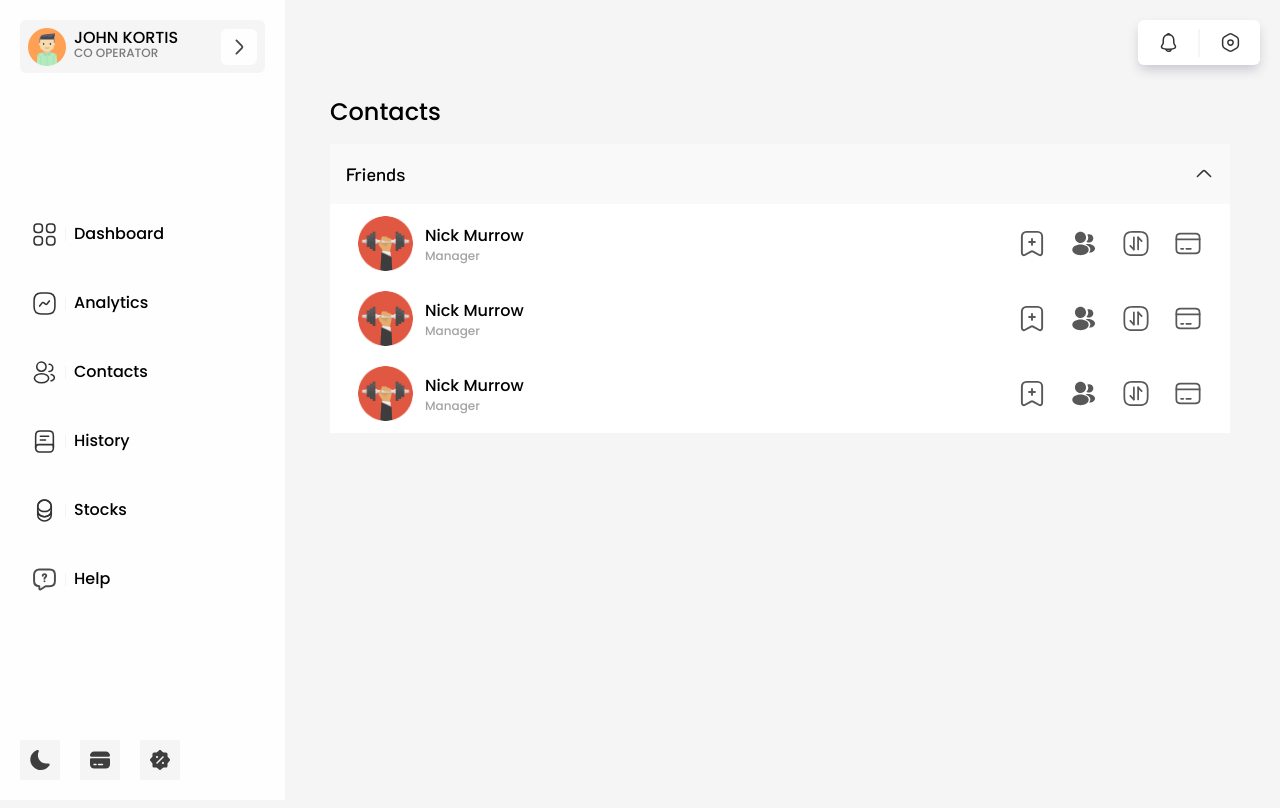
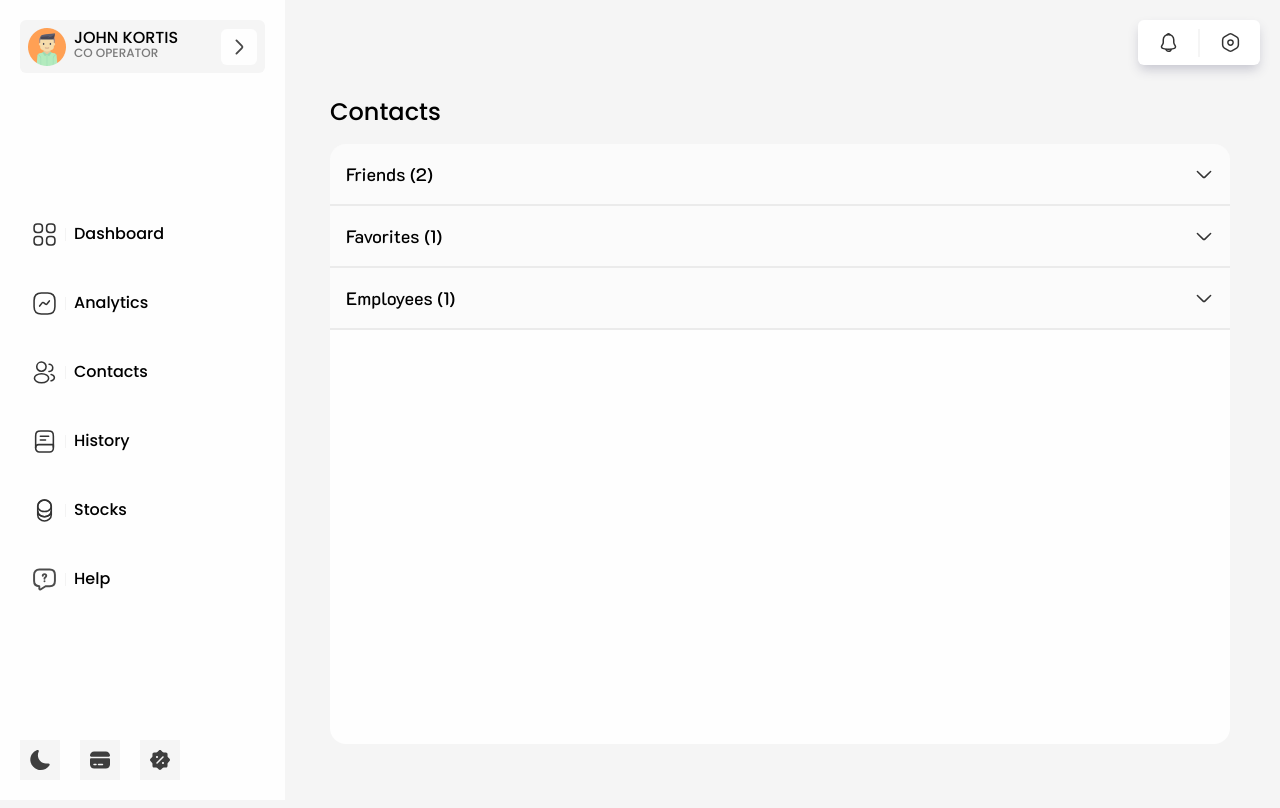
Before and after one commit to ModernDesigners/ModernBank, a React (Vite) app: page / in a window 1280 px wide. Shown: the top 808 px of the page. Built offline with nearby package versions, Linux system fonts and the light colour scheme.

Commit message:
Added ContactsPage Functional

```diff
--- /dev/null
+++ b/src/API/FriendsAPI.ts
@@ -0,0 +1,18 @@
+import avatar1 from "../assets/images/users/user1.png";
+import avatar2 from "../assets/images/users/user2.png";
+import avatar3 from "../assets/images/users/user3.png";
+import avatar4 from "../assets/images/users/user4.png";
+
+// STATUS
+// 1 = FRIEND
+// 2 = FAVORITE
+// 3 = EMPLOYEE
+
+const friendsAPI = [
+  { id: 1, img: avatar1, name: "Nick Marrow", status: 1 },
+  { id: 2, img: avatar2, name: "George Winston", status: 1 },
+  { id: 3, img: avatar3, name: "Kyte Ryls", status: 2 },
+  { id: 4, img: avatar4, name: "Nicholas Brime", status: 3 },
+];
+
+export default friendsAPI;
--- a/src/pages/Contacts/Contact.tsx
+++ b/src/pages/Contacts/Contact.tsx
@@ -5,14 +5,28 @@
 import arrangeverticalsquare from "../../assets/images/icons/arrangeverticalsquare.svg";
 import card from "../../assets/images/icons/whiteCard.svg";
 import removeArchive from "../../assets/images/icons/archiveminus.svg";
-export default function Contact() {
+import { Ifriends } from "./Contacts";
+
+export default function Contact({ id, name, img, status }: Ifriends) {
+  const getStatus = (statusId: number) => {
+    switch (statusId) {
+      case 1:
+        return "Friend";
+      case 2:
+        return "Favorite";
+      case 3:
+        return "Employee";
+      default:
+        return "Status_undefined";
+    }
+  };
   return (
-    <div className="flex justify-between pl-4 pr-4">
+    <div data-id={id} className="flex justify-between pl-4 pr-4">
       <div className="flex items-center gap-3 ">
-        <img src={a} className="w-[55px]" alt="" />
+        <img src={img} className="w-[55px]" alt="" />
         <div>
-          <h2 className="font-pmedium">Nick Murrow</h2>
-          <p className="font-pmedium text-xs text-gray">Manager</p>
+          <h2 className="font-pmedium">{name}</h2>
+          <p className="font-pmedium text-xs text-gray">{getStatus(status)}</p>
         </div>
       </div>
       <div className="flex gap-6">
--- /dev/null
+++ b/src/pages/Contacts/ContactList.tsx
@@ -0,0 +1,43 @@
+import { useState } from "react";
+import arrowup from "../../assets/images/icons/arrowup2.svg";
+import Contact from "./Contact";
+import { Ifriends } from "./Contacts";
+
+export default function ContactList(props: {
+  listName: string;
+  list: Ifriends[];
+}) {
+  const [list, setList] = useState(false);
+  return (
+    <div>
+      <div
+        onClick={() => setList((state) => !state)}
+        className="flex cursor-pointer justify-between bg-subWhite2 border-b-2 border-subWhite3 bg-opacity-40 p-4 hover:bg-opacity-100 duration-200"
+      >
+        <p className="font-kmedium text-lg select-none">
+          {props.listName + " " + `(${props.list.length})`}
+        </p>
+        <img
+          className={`${list ? "" : "rotate-180"} select-none`}
+          src={arrowup}
+          alt=""
+        />
+      </div>
+      <div
+        className={`bg-white select-none flex flex-col gap-5 overflow-hidden transition-all duration-200 origin-top  ${
+          list ? "scale-y-1 py-4" : "scale-y-0 h-0"
+        }`}
+      >
+        {props.list.map((item: Ifriends) => (
+          <Contact
+            key={item.id}
+            id={item.id}
+            name={item.name}
+            img={item.img}
+            status={item.status}
+          />
+        ))}
+      </div>
+    </div>
+  );
+}
--- a/src/pages/Contacts/Contacts.tsx
+++ b/src/pages/Contacts/Contacts.tsx
@@ -1,32 +1,30 @@
-import { useState } from "react";
-import arrowup from "../../assets/images/icons/arrowup2.svg";
-import Contact from "./Contact";
+import { useMemo } from "react";
+import friendsAPI from "../../API/FriendsAPI";
+import ContactList from "./ContactList";
+
+export interface Ifriends {
+  id: number;
+  img: string;
+  name: string;
+  status: number;
+}
 
 export default function Contacts() {
-  const [activeMenus, setActiveMenus] = useState({
-    Friends: true,
-    Favorites: false,
-    Employees: false,
-  });
+  const friends: Ifriends[] = friendsAPI;
+  const friendsList = useMemo(() => {
+    return {
+      friends: friends.filter((item) => item.status == 1),
+      favorites: friends.filter((item) => item.status == 2),
+      employees: friends.filter((item) => item.status == 3),
+    };
+  }, []);
   return (
     <div className="container">
       <h1 className="font-pmedium text-2xl mb-4">Contacts</h1>
-      <div
-        className={`${activeMenus.Friends ? "" : "h-[60px]"} overflow-hidden`}
-      >
-        <div className="flex cursor-pointer justify-between bg-white bg-opacity-40 p-4 hover:bg-opacity-100 duration-200">
-          <p className="font-kmedium text-lg">Friends</p>
-          <img
-            className={`${activeMenus.Friends ? "" : "rotate-180"}`}
-            src={arrowup}
-            alt=""
-          />
-        </div>
-        <div className="bg-white p-3 flex flex-col gap-5">
-          <Contact />
-          <Contact />
-          <Contact />
-        </div>
+      <div className=" rounded-2xl overflow-hidden bg-mainWhite h-[calc(100vh-200px)] overflow-y-auto">
+        <ContactList listName="Friends" list={friendsList.friends} />
+        <ContactList listName="Favorites" list={friendsList.favorites} />
+        <ContactList listName="Employees" list={friendsList.employees} />
       </div>
     </div>
   );
```
